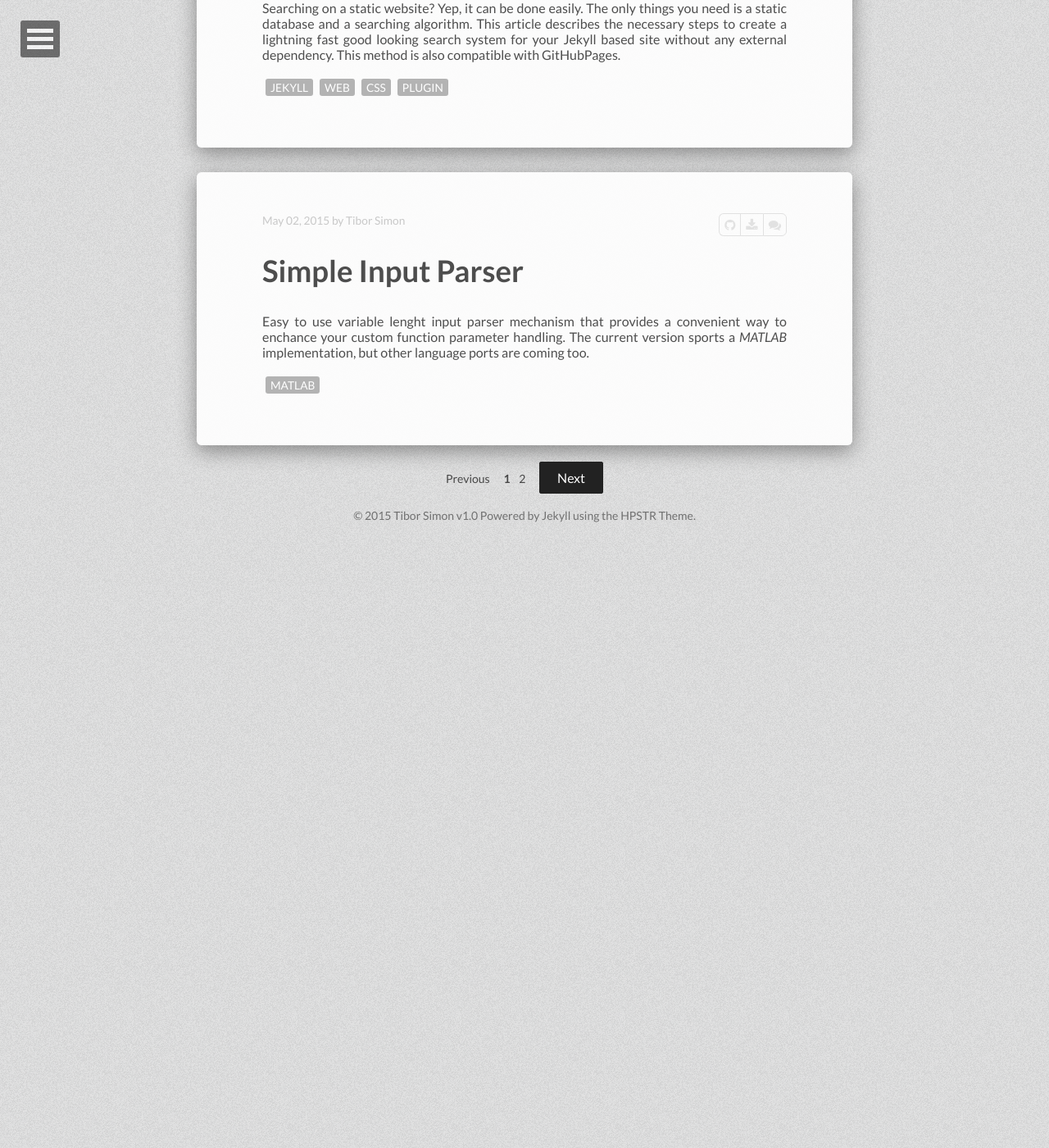
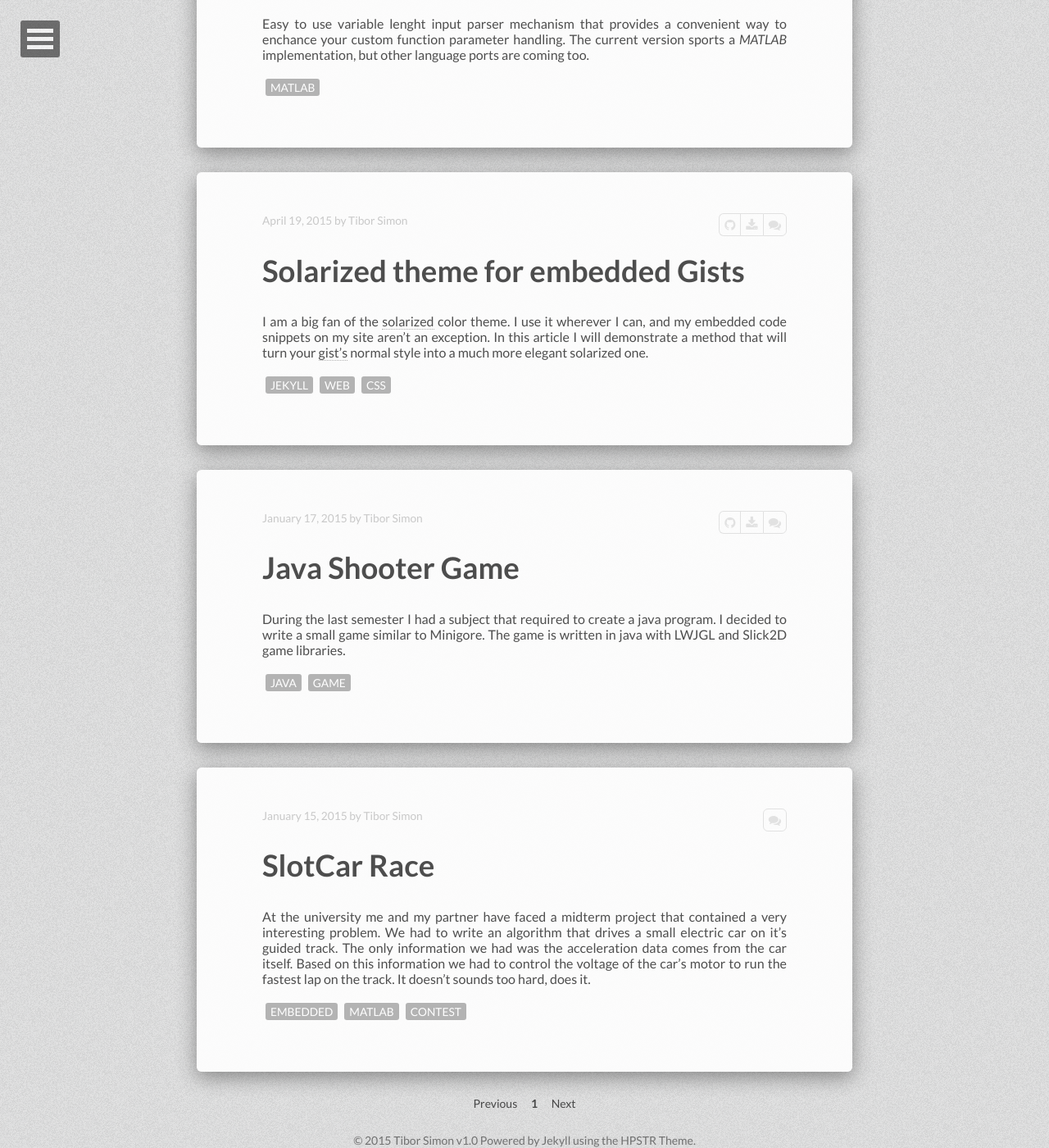
Before and after one commit to tiborsimon/tiborsimon.github.io, a Jekyll site: the page built from index.html, in a window 1280 px wide and 1400 px high, scrolled down 1981 px. Shown: the whole window at 82% size. Built offline with Jekyll 4.4.1, drawn with Linux system fonts in a browser that asks for light colours; nearby versions of some CDN libraries; the list of posts is cut into pages by our own code; before the commit the page ends 2646 px from its top, so only the background shows below that; some of the changed text lies outside the part shown.

Commit message:
Article update

```diff
--- a/_config.yml
+++ b/_config.yml
@@ -49,7 +49,7 @@
 permalink:   /:categories/:title/
 
 # Amount of post to show on home page
-paginate: 6
+paginate: 10
 
 kramdown:
   auto_ids: true
--- a/_posts/2015-06-06-java-shooter-game.md
+++ b/_posts/2015-01-17-java-shooter-game.md
@@ -21,5 +21,17 @@
 
 {% gist tiborsimon/b052b74db0fdc360a885 %}
 
+# Main menu
+
+In the Main Menu you have 4 options but in reality 3 of them is working right now.
+
+- Play – it goes t the new game menu
+- Player – it goes to the player menu
+- Scores – currently not working
+- Exit – it exits the game
+
+<img src="/images/java-shooter/javashooter-1.png" alt="" width="500" />
+
+#
 
 <iframe width="560" height="315" src="https://www.youtube.com/embed/L5NhA_ajQ_w" frameborder="0" allowfullscreen></iframe>
```
